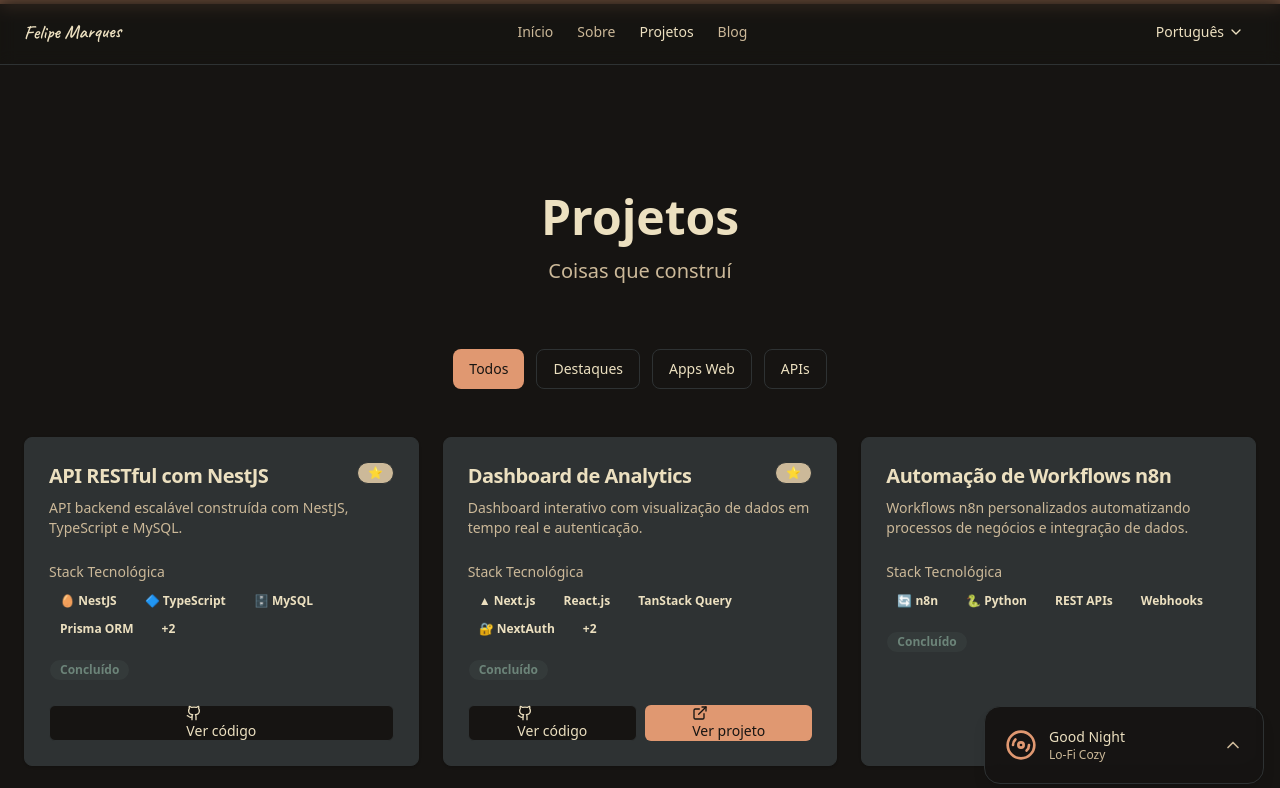
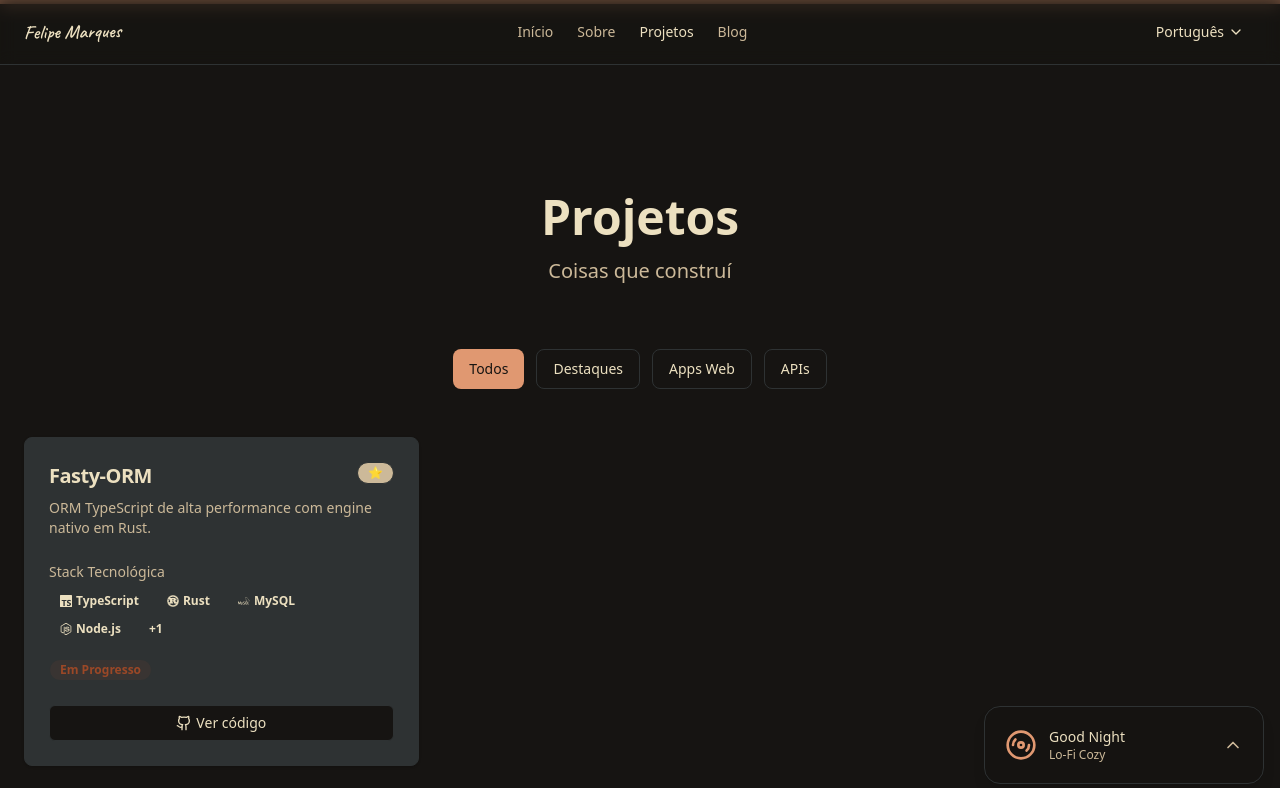
Before and after one commit to felipersas/felipersas-v2, a Next.js app: page /projects in a window 1280 px wide. Shown: the top 788 px of the page. Built offline with nearby package versions, Linux system fonts and the light colour scheme.

Commit message:
feat: update project details and add skill icons for improved project representation

```diff
--- a/app/projects/page.tsx
+++ b/app/projects/page.tsx
@@ -6,6 +6,7 @@
 import { Button } from '@/components/ui/button'
 import { Badge } from '@/components/ui/badge'
 import { projects, techStack } from '@/content/projects'
+import { skillIcons } from '@/lib/skill-icons'
 import { motion } from 'framer-motion'
 import { ExternalLink, Github } from 'lucide-react'
 import Link from 'next/link'
@@ -104,16 +105,15 @@
                     </p>
                     <div className="flex flex-wrap gap-1.5">
                       {project.stack.slice(0, 4).map((tech) => {
-                        const techInfo = Object.values(techStack)
-                          .flat()
-                          .find(t => t.name === tech)
+                        const IconComponent = skillIcons[tech]
                         return (
                           <Badge
                             key={tech}
                             variant="outline"
-                            className="text-xs"
+                            className="text-xs gap-1"
                           >
-                            {techInfo?.icon || ''} {tech}
+                            {IconComponent && <IconComponent className="h-3 w-3" />}
+                            {tech}
                           </Badge>
                         )
                       })}
@@ -137,28 +137,35 @@
                   </Badge>
                 </CardContent>
 
-                <CardFooter className="gap-2">
+                <CardFooter className="gap-2 flex-wrap">
                   {project.links.github && (
-                    <Button variant="outline" size="sm" className="flex-1 lofi-glow" asChild>
+                    <Button
+                      variant="outline"
+                      size="sm"
+                      className="flex-1 min-w-fit lofi-glow"
+                      asChild
+                    >
                       <Link
                         href={project.links.github}
                         target="_blank"
                         rel="noopener noreferrer"
+                        className="flex items-center justify-center gap-1"
                       >
-                        <Github className="h-4 w-4 mr-1" />
-                        {t.common.viewSource}
+                        <Github className="h-4 w-4 shrink-0" />
+                        <span className="whitespace-nowrap">{t.common.viewSource}</span>
                       </Link>
                     </Button>
                   )}
                   {project.links.demo && (
-                    <Button size="sm" className="flex-1 lofi-glow" asChild>
+                    <Button size="sm" className="flex-1 min-w-fit lofi-glow" asChild>
                       <Link
                         href={project.links.demo}
                         target="_blank"
                         rel="noopener noreferrer"
+                        className="flex items-center justify-center gap-1"
                       >
-                        <ExternalLink className="h-4 w-4 mr-1" />
-                        {t.common.viewProject}
+                        <ExternalLink className="h-4 w-4 shrink-0" />
+                        <span className="whitespace-nowrap">{t.common.viewProject}</span>
                       </Link>
                     </Button>
                   )}
--- a/content/projects.ts
+++ b/content/projects.ts
@@ -22,114 +22,27 @@
 
 export const projects: Project[] = [
   {
-    id: 'nestjs-api',
+    id: 'fasty-orm',
     title: {
-      en: 'RESTful API with NestJS',
-      'pt-BR': 'API RESTful com NestJS'
+      en: 'Fasty-ORM',
+      'pt-BR': 'Fasty-ORM'
     },
     description: {
-      en: 'Scalable backend API built with NestJS, TypeScript, and MySQL.',
-      'pt-BR': 'API backend escalável construída com NestJS, TypeScript e MySQL.'
+      en: 'High-performance TypeScript ORM powered by a native Rust engine.',
+      'pt-BR': 'ORM TypeScript de alta performance com engine nativo em Rust.'
     },
     longDescription: {
-      en: 'A production-ready RESTful API featuring authentication, data validation, and comprehensive error handling. Built following clean architecture principles.',
-      'pt-BR': 'Uma API RESTful pronta para produção com autenticação, validação de dados e tratamento abrangente de erros. Construída seguindo princípios de arquitetura limpa.'
+      en: 'A type-safe ORM for Node.js featuring a Drizzle-inspired query builder, blazing-fast native caching with TTL, and a robust migration system. The Rust engine provides unmatched performance for query execution.',
+      'pt-BR': 'ORM type-safe para Node.js com query builder inspirado no Drizzle, caching nativo ultrarrápido com TTL e sistema robusto de migrações. O engine em Rust oferece performance incomparável para execução de queries.'
     },
-    stack: ['NestJS', 'TypeScript', 'MySQL', 'Prisma ORM', 'Docker', 'Git'],
+    stack: ['TypeScript', 'Rust', 'MySQL', 'Node.js', 'N-API'],
     links: {
-      github: 'https://github.com/felipersas',
+      github: 'https://github.com/felipersas/fasty-orm'
     },
     featured: true,
-    status: 'completed',
-    category: 'api',
-    date: '2024-01'
-  },
-  {
-    id: 'nextjs-dashboard',
-    title: {
-      en: 'Analytics Dashboard',
-      'pt-BR': 'Dashboard de Analytics'
-    },
-    description: {
-      en: 'Interactive dashboard with real-time data visualization and authentication.',
-      'pt-BR': 'Dashboard interativo com visualização de dados em tempo real e autenticação.'
-    },
-    longDescription: {
-      en: 'A modern analytics dashboard featuring real-time charts, user authentication with NextAuth, and responsive design optimized for all devices.',
-      'pt-BR': 'Um dashboard moderno de analytics com gráficos em tempo real, autenticação de usuário com NextAuth e design responsivo otimizado para todos os dispositivos.'
-    },
-    stack: ['Next.js', 'React.js', 'TanStack Query', 'NextAuth', 'TypeScript', 'Tailwind'],
-    links: {
-      demo: 'https://github.com/felipersas',
-      github: 'https://github.com/felipersas',
-    },
-    featured: true,
-    status: 'completed',
-    category: 'web',
-    date: '2024-02'
-  },
-  {
-    id: 'automation-workflow',
-    title: {
-      en: 'n8n Workflow Automation',
-      'pt-BR': 'Automação de Workflows n8n'
-    },
-    description: {
-      en: 'Custom n8n workflows automating business processes and data integration.',
-      'pt-BR': 'Workflows n8n personalizados automatizando processos de negócios e integração de dados.'
-    },
-    longDescription: {
-      en: 'Automated workflows using n8n to streamline data synchronization between multiple services, reducing manual work by 80%.',
-      'pt-BR': 'Workflows automatizados usando n8n para otimizar a sincronização de dados entre múltiplos serviços, reduzindo o trabalho manual em 80%.'
-    },
-    stack: ['n8n', 'Python', 'REST APIs', 'Webhooks'],
-    links: {},
-    featured: false,
-    status: 'completed',
-    category: 'api',
-    date: '2024-03'
-  },
-  {
-    id: 'puppeteer-scraper',
-    title: {
-      en: 'Web Scraper with Puppeteer',
-      'pt-BR': 'Web Scraper com Puppeteer'
-    },
-    description: {
-      en: 'Automated web scraping solution for data extraction and monitoring.',
-      'pt-BR': 'Solução automatizada de web scraping para extração e monitoramento de dados.'
-    },
-    longDescription: {
-      en: 'Headless browser automation using Puppeteer for reliable data extraction from dynamic websites, with scheduled tasks and data export capabilities.',
-      'pt-BR': 'Automação de browser headless usando Puppeteer para extração confiável de dados de sites dinâmicos, com tarefas agendadas e capacidades de exportação de dados.'
-    },
-    stack: ['Puppeteer', 'Node.js', 'TypeScript', 'Docker'],
-    links: {},
-    featured: false,
     status: 'inProgress',
     category: 'api',
-    date: '2024-04'
-  },
-  {
-    id: 'rust-microservice',
-    title: {
-      en: 'High-Performance Microservice',
-      'pt-BR': 'Microserviço de Alta Performance'
-    },
-    description: {
-      en: 'Rust-based microservice for high-performance data processing.',
-      'pt-BR': 'Microserviço em Rust para processamento de dados de alta performance.'
-    },
-    longDescription: {
-      en: 'Exploring Rust for building performant microservices. Features async I/O, memory safety, and seamless integration with existing Node.js services.',
-      'pt-BR': 'Explorando Rust para construir microserviços performáticos. Recursos incluem I/O assíncrono, segurança de memória e integração transparente com serviços Node.js existentes.'
-    },
-    stack: ['Rust', 'Tokio', 'PostgreSQL', 'Docker'],
-    links: {},
-    featured: true,
-    status: 'planned',
-    category: 'api',
-    date: '2024-05'
+    date: '2024-12'
   },
 ]
 
--- a/lib/skill-icons.tsx
+++ b/lib/skill-icons.tsx
@@ -1,4 +1,4 @@
-import { SiTypescript, SiJavascript, SiRust, SiPython, SiNextdotjs, SiNestjs, SiReact, SiMysql, SiPostgresql, SiPrisma, SiDocker, SiGitlab, SiReactquery, SiPuppeteer, SiNodedotjs, SiTailwindcss } from 'react-icons/si'
+import { SiTypescript, SiJavascript, SiRust, SiPython, SiNextdotjs, SiNestjs, SiReact, SiMysql, SiPostgresql, SiPrisma, SiDocker, SiGitlab, SiReactquery, SiPuppeteer, SiNodedotjs, SiTailwindcss, SiNpm } from 'react-icons/si'
 import { RiCodeBoxLine } from 'react-icons/ri'
 
 export const skillIcons: Record<string, React.ComponentType<{ className?: string }>> = {
@@ -25,4 +25,5 @@
   'Node': SiNodedotjs,
   'Tailwind CSS': SiTailwindcss,
   'Tailwind': SiTailwindcss,
+  'N-API': SiNpm,
 }
```
